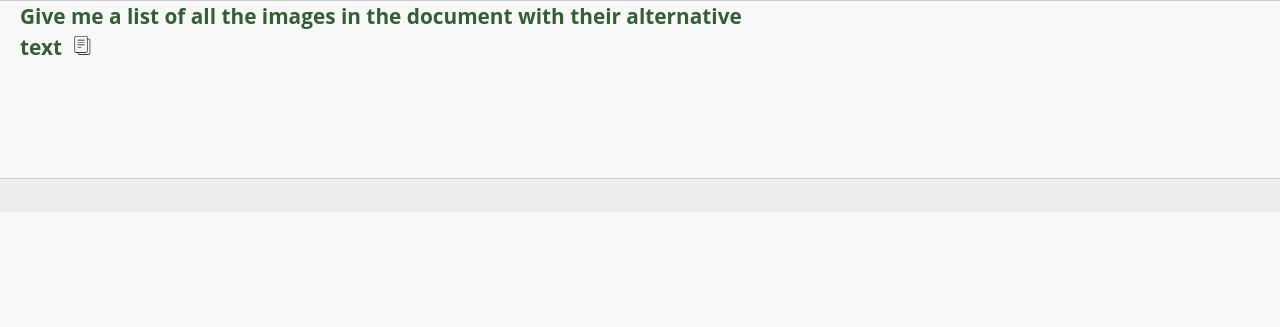
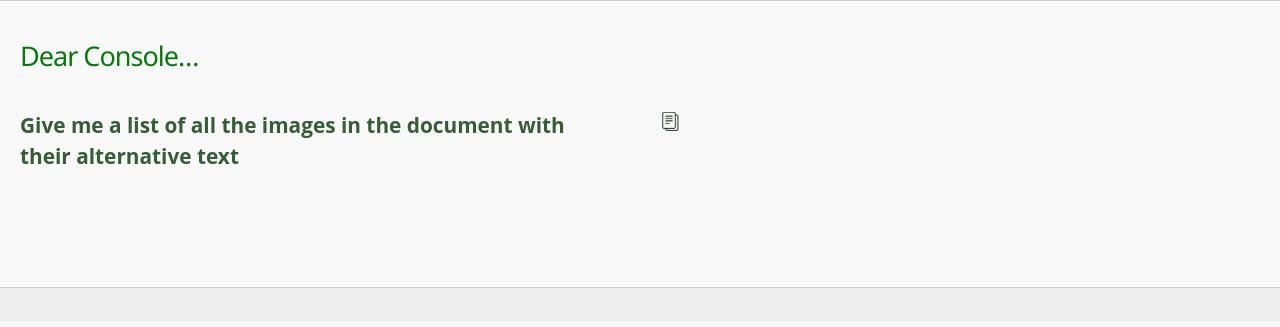
Before and after one commit to codepo8/dearconsole, a Jekyll site: the page built from test.md, in a window 1280 px wide. Shown: the top 327 px of the page. Built offline with Jekyll 4.4.1, drawn with Linux system fonts in a browser that asks for light colours; our own code applies the rules of GitHub Pages for plain Markdown files.

Commit message:
fixing event handler

```diff
--- a/_layouts/default.html
+++ b/_layouts/default.html
@@ -41,9 +41,10 @@
   </footer>
 <script>
 document.querySelector('#snippets').addEventListener('click', e => {
-  if (e.target.tagName === 'BUTTON') {
+
+  if (e.target.tagName === 'SVG') {
     e.preventDefault();
-    const snippet = e.target.dataset.snippet;
+    const snippet = e.target.parentNode.dataset.snippet;
     navigator.clipboard.writeText(snippet);
     console.log(snippet)
   }
--- a/assets/styles.css
+++ b/assets/styles.css
@@ -303,16 +303,25 @@
   width: 100%;
   height: 100%;
 }
+#snippets li {
+  display: flex;
+}
+#snippets li > a {
+  flex: 3;
+}
 #snippets button {
+  flex: 1;
   font-family: inherit;
   background: transparent;
   border: none;
-  flex: 1;
   text-align: center;
   color: var(--text);
   font-size: 0.9em;
+  width: 1em;
+  height: 1em;
 }
 #snippets button svg {
   width: 1em;
   height: 1em;
+  stroke: var(--link);
 }
--- a/test.md
+++ b/test.md
@@ -1,3 +1,9 @@
+---
+title: Dear Console,… - a collection of code snippets to use in the browser console
+layout: default
+---
+
+# Dear Console…
 
 <ul id="snippets">
 {% for s in site.scripts %}
```
Also changed, not shown: _scripts/images-alt-text.md (+1 -5 lines).
